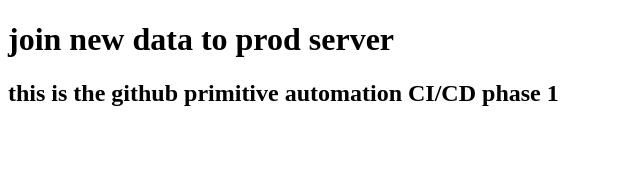
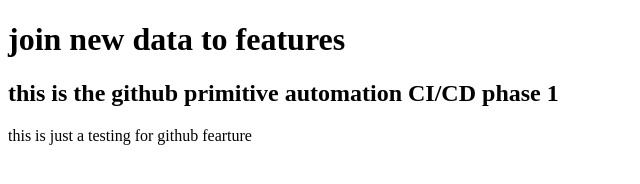
Before and after one commit to BailiMohamedAli/github-actions, a plain HTML site: page index.html in a window 1280 px wide. Shown: the whole page, without its empty margins (0-640 px from the left). Drawn offline with Linux system fonts and the light colour scheme.

Commit message:
modifiaction for feature branch

```diff
--- a/index.html
+++ b/index.html
@@ -7,7 +7,8 @@
     <title>Document</title>
 </head>
 <body>
-    <h1>join new data to prod server</h1>
+    <h1>join new data to features</h1>
     <h2>this is the github primitive automation CI/CD phase 1</h2>
+    <p>this is just a testing for github fearture</p>
 </body>
 </html>
```
